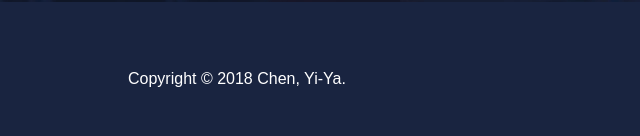
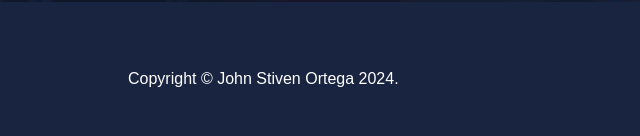
Before and after one commit to JStiiven/Proyecto_Atlas_Reponsive, a plain HTML site: page index.html in a window 1280 px wide. Shown: the part 3229-3365 px from the top of the page, 0-640 px from the left. Drawn offline with Linux system fonts and the light colour scheme.

Commit message:
git add .

```diff
--- a/index.html
+++ b/index.html
@@ -169,7 +169,7 @@
     <footer>
         <section>
             <div class="sect">
-            <div>Copyright &copy; 2018 Chen, Yi-Ya.</div>
+            <div>Copyright &copy; John Stiven Ortega 2024.</div>
             <div>
                 <img src="assets/face.png" alt="facebok" class="png">
                 <img src="assets/tit.png" alt="twitter" class="png">
```
